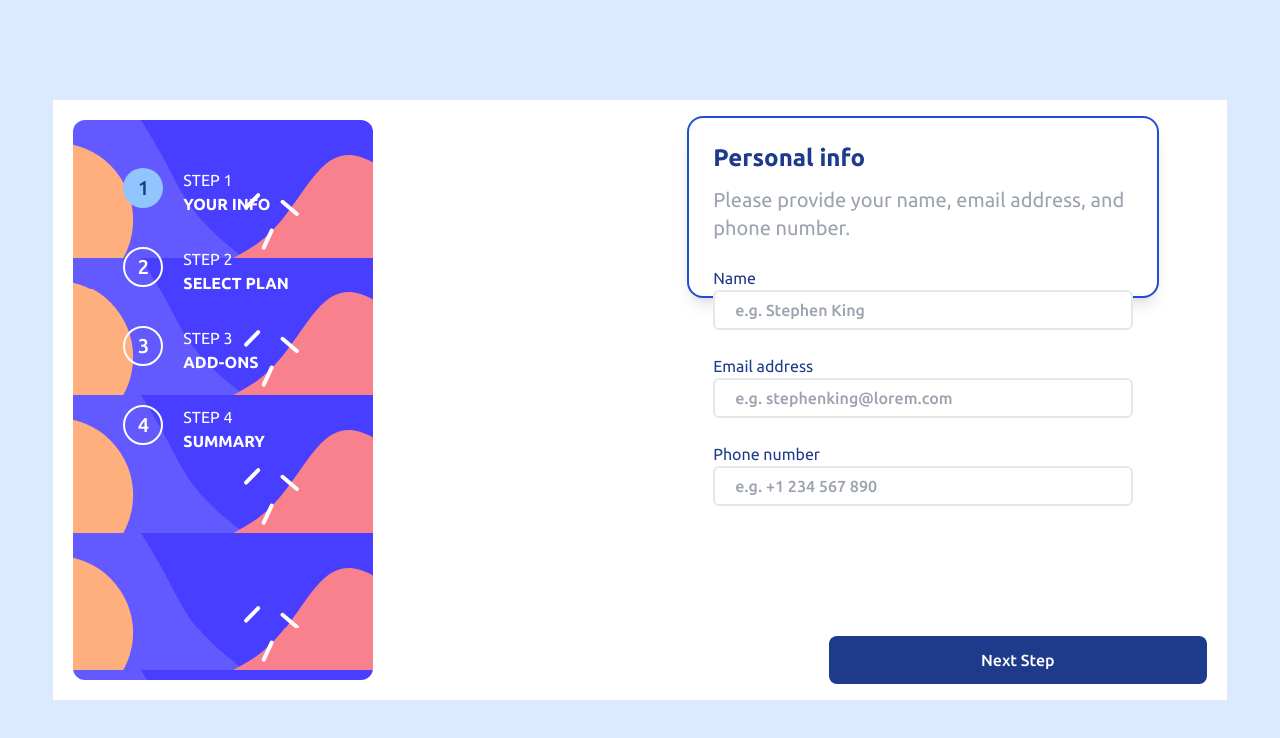
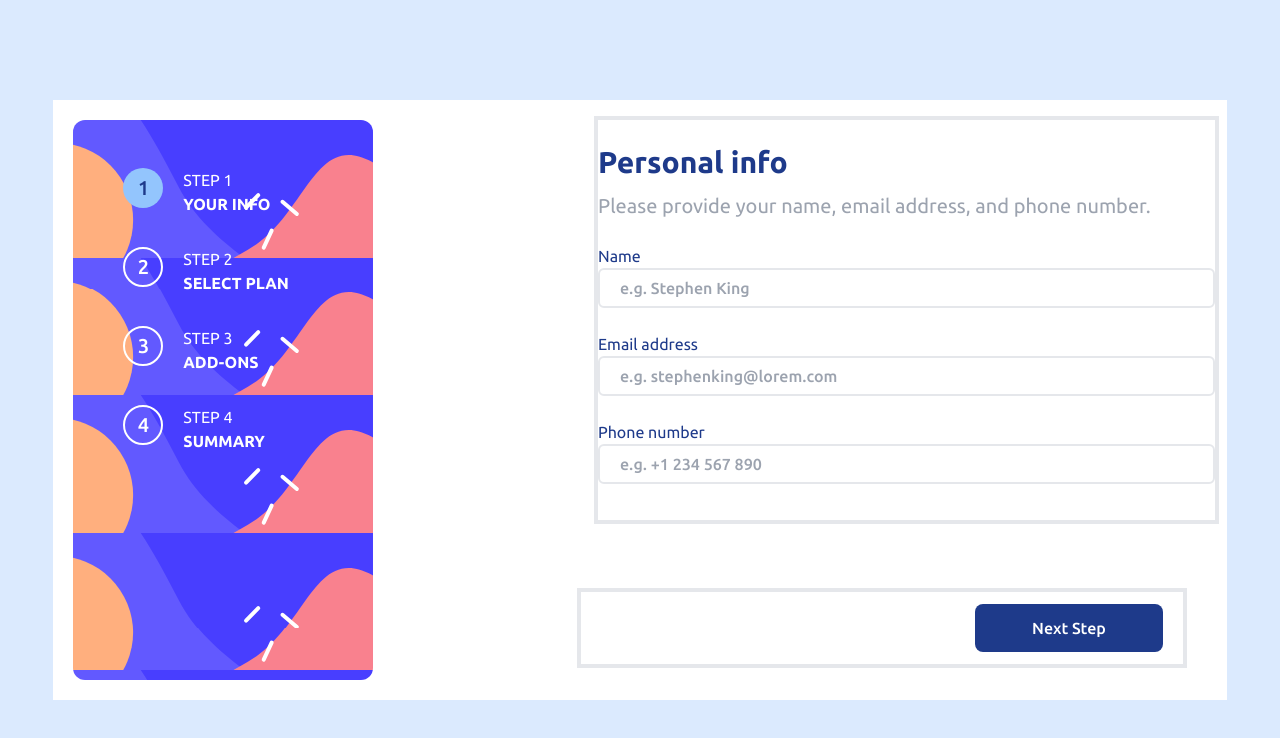
Before and after one commit to diopmorfall/multistep-form, a React (Create React App) app: page / in a window 1280 px wide. Shown: the top 738 px of the page. Built offline with nearby package versions, Linux system fonts and the light colour scheme.

Commit message:
Fixing of responsive style (last commit before break)

```diff
--- a/src/components/NavigationButtons/NavigationButtons.module.css
+++ b/src/components/NavigationButtons/NavigationButtons.module.css
@@ -50,8 +50,9 @@ footer button:last-of-type{
     }
 }
 
-@media only screen and (min-width: 1024){
+@media only screen and (min-width: 1024px){
     footer{
-        @apply col-span-2;
+        @apply border-4 mb-8 absolute right-10;
+        width: 52%;
     }
 }
--- a/src/components/PersonalFormPage/PersonalFormPage.module.css
+++ b/src/components/PersonalFormPage/PersonalFormPage.module.css
@@ -29,10 +29,20 @@ small {
     }
 
     label{
-        @apply mb-2
+        @apply mb-2;
     }
 
     input{
         @apply h-12 text-lg;
     }
 }
+
+@media only screen and (min-width: 1024px) {
+    .form-page{
+        height: fit-content;
+    }
+
+    label{
+
+    }
+}
--- a/src/index.css
+++ b/src/index.css
@@ -55,11 +55,16 @@ section h3{
 
 @media only screen and (min-width: 1024px){
     .app{
-        @apply h-3/4 w-11/12 m-auto grid grid-cols-2 grid-rows-2 p-5 bg-white;
+        @apply h-3/4 w-11/12 m-auto grid grid-cols-2 grid-rows-2 p-5 pr-28 bg-white;
     }
 
     section{
-        @apply border-2 border-blue-700;
+        @apply px-0 rounded-none shadow-none border-4;
+        width: 120%;
+    }
+
+    section h1{
+        @apply text-3xl;
     }
 }
 
```
